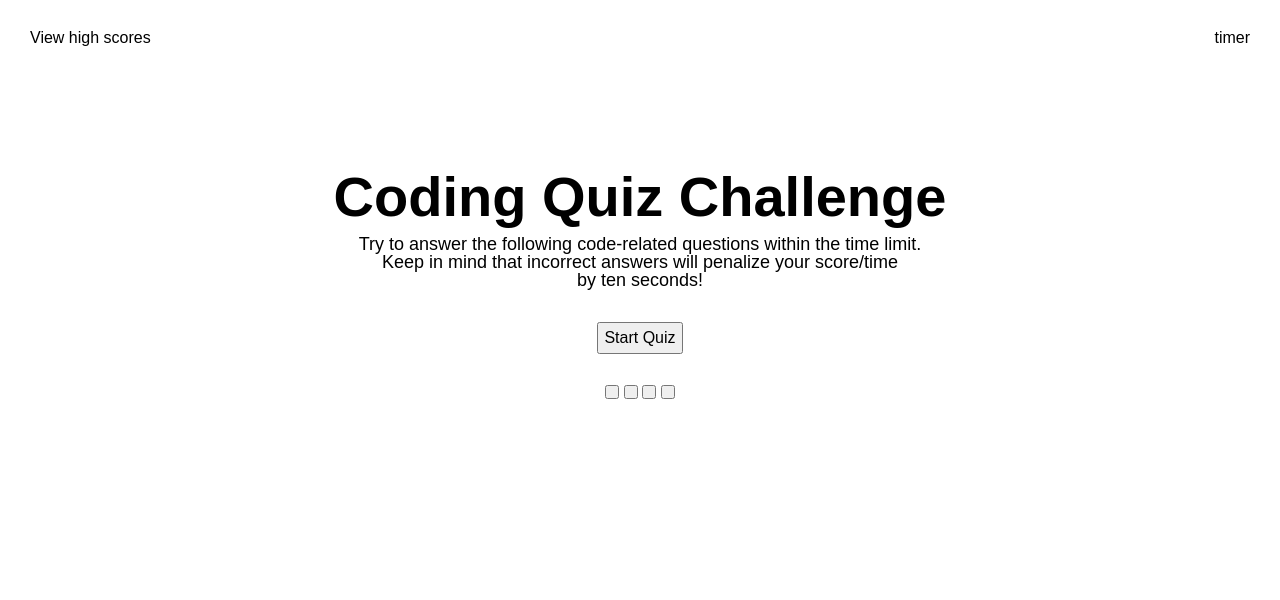
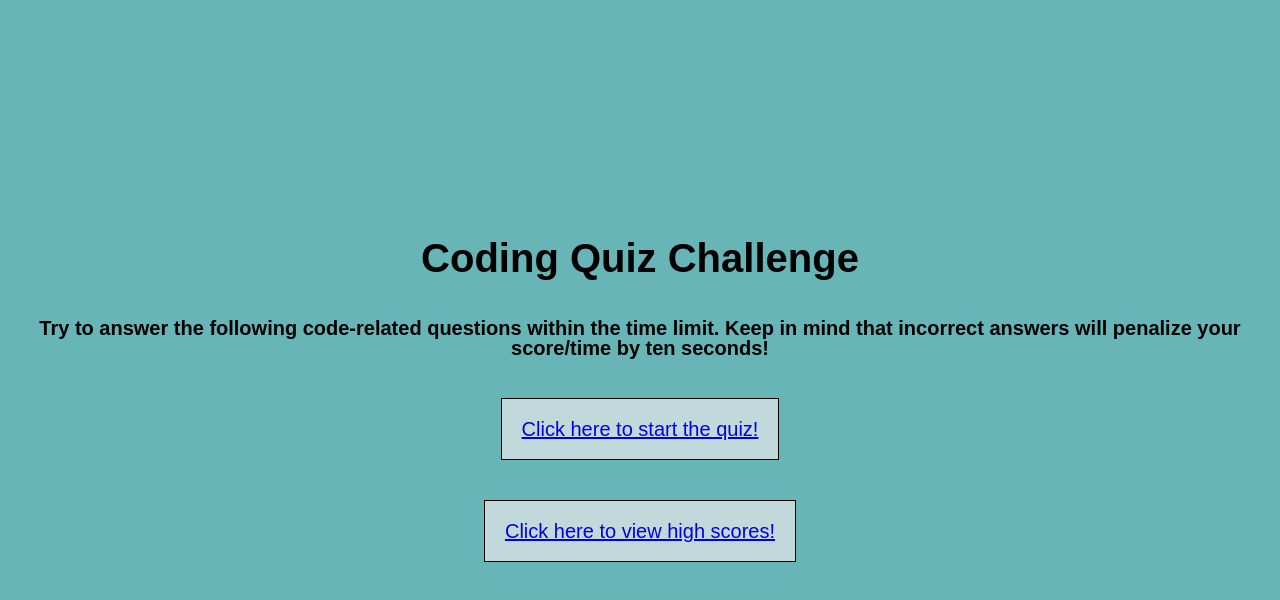
Before and after one commit to CodeJeffK/Code-Quiz, a plain HTML site: page index.html in a window 1280 px wide. Drawn offline with Linux system fonts and the light colour scheme.

Commit message:
start screen and buttons

```diff
--- a/index.html
+++ b/index.html
@@ -4,64 +4,17 @@
     <meta charset="UTF-8">
     <meta http-equiv="X-UA-Compatible" content="IE=edge">
     <meta name="viewport" content="width=device-width, initial-scale=1.0">
+    <link rel="stylesheet" href="/reset.css">
+    <link rel="stylesheet" href="/style.css">
     <title>Code Quiz</title>
-    <link rel="stylesheet" href="reset.css">
-    <link rel="stylesheet" href="style.css">
 </head>
     <body>
-        <header>
-            <ul>
-                <div>
-                    <li>
-                        View high scores
-                    </li>
-                </div>
-                <div>
-                    <li>
-                        timer
-                    </li>
-                </div>
-            </ul>
-        </header>
+        <h1>Coding Quiz Challenge</h1>
+        <h2>Try to answer the following code-related questions within the time limit.
+            Keep in mind that incorrect answers will penalize your score/time by ten seconds!
+        </h2>
+        <a class=button href="/quiz.html">Click here to start the quiz!</a>
+        <a class=button href="/highscores.html">Click here to view high scores!</a>
 
-        <main>
-            <!-- Start quiz -->
-            <div>
-                <h1>Coding Quiz Challenge</h1>
-                <pre>
-Try to answer the following code-related questions within the time limit.
-Keep in mind that incorrect answers will penalize your score/time
-by ten seconds!
-                </pre>
-            </div>
-            <div>
-                <button>Start Quiz</button>
-            </div>
-
-            <!-- Quiz slides -->
-            <section>
-                <div id="questions"></div>
-                <div id="answers">
-                    <button></button>
-                    <button></button>
-                    <button></button>
-                    <button></button>
-                </div>
-            </section>
-        </main>
-
-
-
-
-
-
-
-
-
-
-
-
-
-        <script src="script.js"></script>
     </body>
 </html>
--- a/style.css
+++ b/style.css
@@ -3,21 +3,37 @@
     padding: 5px;
 }
 
-/* display high scores and timer on opposite ends */
-ul {
-    display: flex;
-    justify-content: space-between;
+html {
+    background-color: rgb(104, 181, 184);
 }
 
-main {
-    text-align: center;
-    margin-top: 7%;
+body {
+    display: flex;
+    flex-direction: column;
+    align-items: center;
+    justify-content: center;
 }
 
+/* Styles for body text */
 h1 {
-    font-size: 7vh;
+    font-size: 40px;
+    padding: 20px;
 }
 
-pre {
-    font-size: large;
+h2 {
+    font-size: 20px;
+    text-align: center;
+    padding: 20px;
 }
+
+/* Button style */
+.button {
+    font-size: 20px;
+    border-top: 1px solid black;
+    border-right: 1px solid black;
+    border-bottom: 1px solid black;
+    border-left: 1px solid black;
+    margin: 20px;
+    padding: 20px;
+    background-color: rgb(193, 217, 218);
+}
```
Also changed, not shown: highscores.html (added), quiz.html (added).
